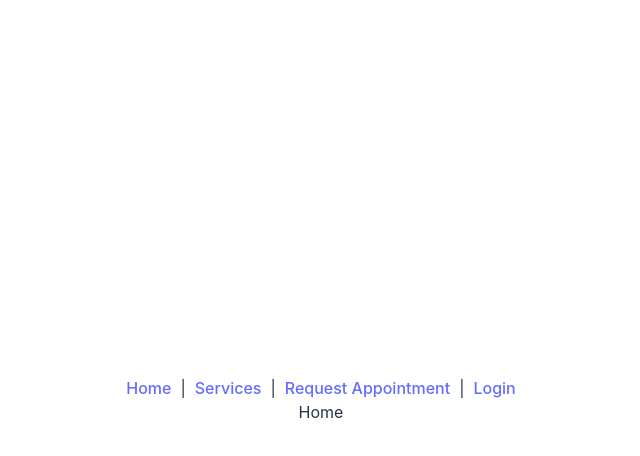
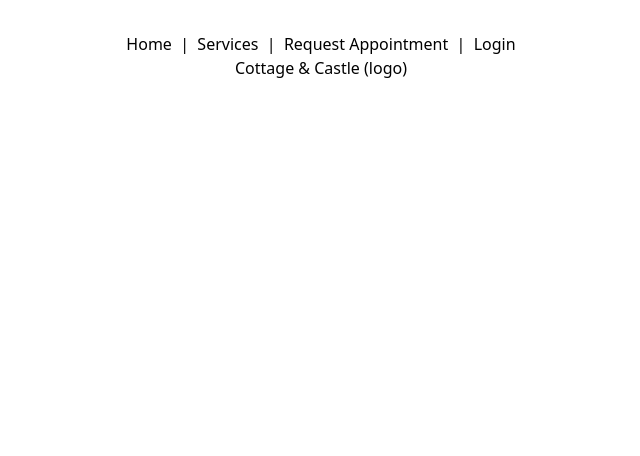
Before and after one commit to Seraphiel97/cottage-and-castle, a React (Vite) app: page / in a window 1280 px wide. Shown: the top 456 px of the page, without its empty margins (319-959 px from the left). Built offline with nearby package versions, Linux system fonts and the light colour scheme.

Commit message:
install tailwind

```diff
--- a/package.json
+++ b/package.json
@@ -22,6 +22,9 @@
     "@types/react": "^18.0.28",
     "@types/react-dom": "^18.0.11",
     "@vitejs/plugin-react": "^3.1.0",
+    "autoprefixer": "^10.4.14",
+    "postcss": "^8.4.22",
+    "tailwindcss": "^3.3.1",
     "vite": "^4.2.0"
   }
 }
--- /dev/null
+++ b/postcss.config.js
@@ -0,0 +1,6 @@
+module.exports = {
+  plugins: {
+    tailwindcss: {},
+    autoprefixer: {},
+  },
+}
--- a/routes/api/appointments.js
+++ b/routes/api/appointments.js
@@ -3,6 +3,7 @@ const router = express.Router();
 const appointmentsCtrl = require('../../controllers/api/appointments');
 const ensureLoggedIn = require('../../config/ensureLoggedIn');
 
-
+// router.post('/create', appointmentsCtrl.createAppointment)
+// router.get('/history', appointmentsCtrl.getAll)
 
 module.exports = router
--- a/src/index.css
+++ b/src/index.css
@@ -1,69 +1,3 @@
-:root {
-  font-family: Inter, system-ui, Avenir, Helvetica, Arial, sans-serif;
-  line-height: 1.5;
-  font-weight: 400;
-
-  color-scheme: light dark;
-  color: rgba(255, 255, 255, 0.87);
-  background-color: #242424;
-
-  font-synthesis: none;
-  text-rendering: optimizeLegibility;
-  -webkit-font-smoothing: antialiased;
-  -moz-osx-font-smoothing: grayscale;
-  -webkit-text-size-adjust: 100%;
-}
-
-a {
-  font-weight: 500;
-  color: #646cff;
-  text-decoration: inherit;
-}
-a:hover {
-  color: #535bf2;
-}
-
-body {
-  margin: 0;
-  display: flex;
-  place-items: center;
-  min-width: 320px;
-  min-height: 100vh;
-}
-
-h1 {
-  font-size: 3.2em;
-  line-height: 1.1;
-}
-
-button {
-  border-radius: 8px;
-  border: 1px solid transparent;
-  padding: 0.6em 1.2em;
-  font-size: 1em;
-  font-weight: 500;
-  font-family: inherit;
-  background-color: #1a1a1a;
-  cursor: pointer;
-  transition: border-color 0.25s;
-}
-button:hover {
-  border-color: #646cff;
-}
-button:focus,
-button:focus-visible {
-  outline: 4px auto -webkit-focus-ring-color;
-}
-
-@media (prefers-color-scheme: light) {
-  :root {
-    color: #213547;
-    background-color: #ffffff;
-  }
-  a:hover {
-    color: #747bff;
-  }
-  button {
-    background-color: #f9f9f9;
-  }
-}
+@tailwind base;
+@tailwind components;
+@tailwind utilities;
--- a/src/pages/Home/Home.jsx
+++ b/src/pages/Home/Home.jsx
@@ -2,6 +2,8 @@ import React from 'react'
 
 export default function Home() {
   return (
-    <div>Home</div>
+    <div>
+      <h1>Cottage & Castle (logo)</h1>
+    </div>
   )
 }
--- /dev/null
+++ b/tailwind.config.js
@@ -0,0 +1,12 @@
+/** @type {import('tailwindcss').Config} */
+module.exports = {
+  content: [
+    "./src/components/**/*.{js, jsx, ts, tsx}",
+    "./src/pages/**/*.{js, jsx, ts, tsx}",
+    "./index.html"
+  ],
+  theme: {
+    extend: {},
+  },
+  plugins: [],
+}
```
Also changed, not shown: controllers/api/appointments.js (+9 -0 lines), 1 other file (tests, documents, lock files or other folders).
